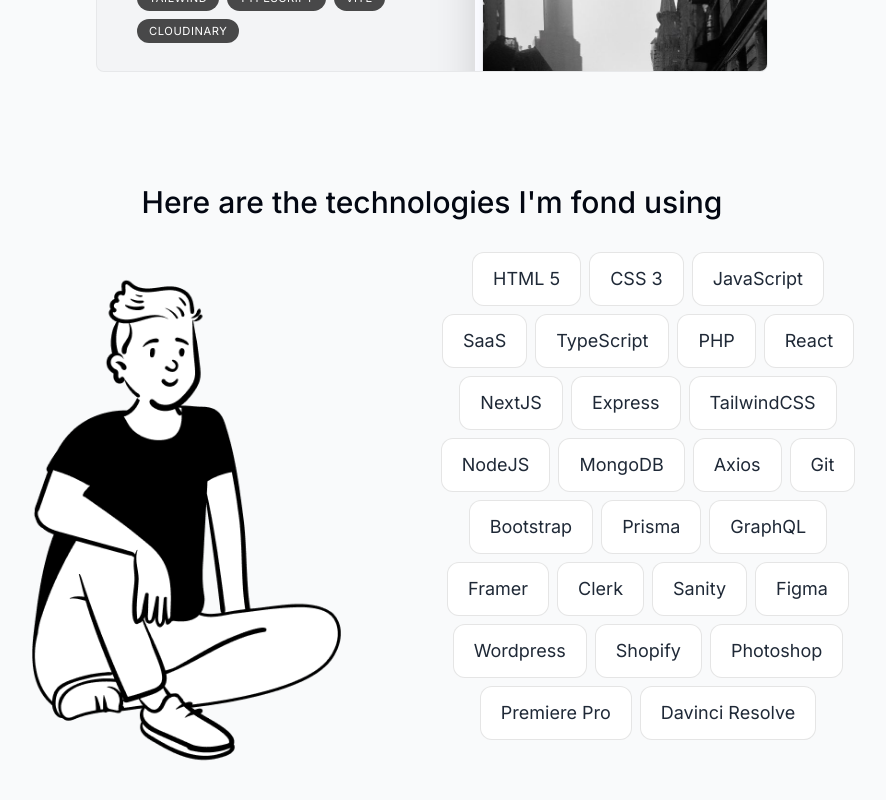
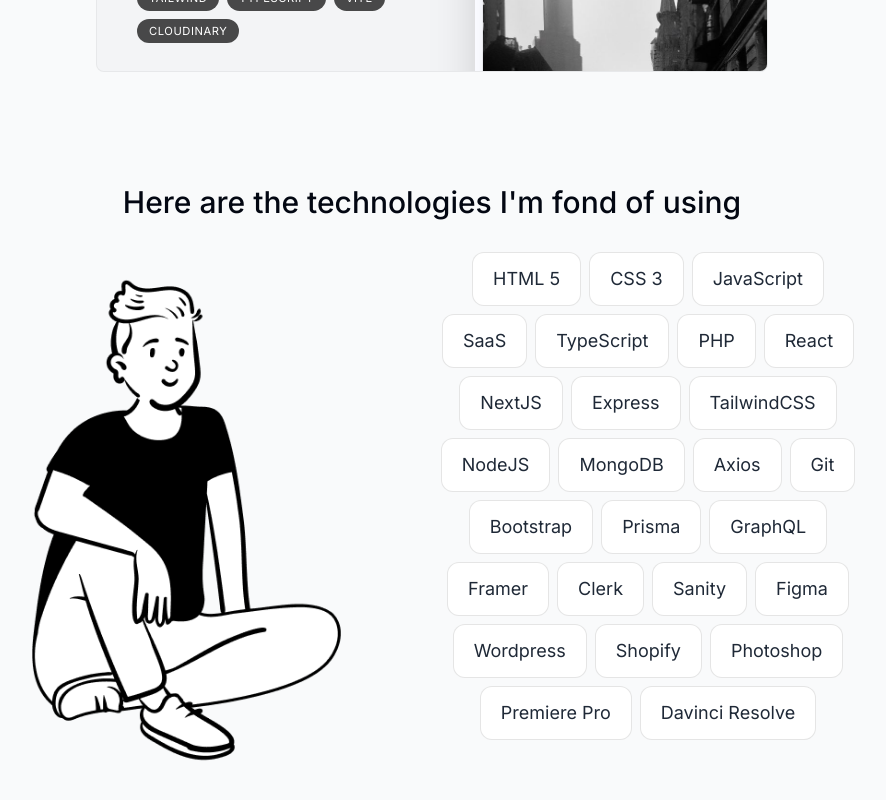
Before and after one commit to leandrology/portfolio, a Next.js app: page / in a window 1280 px wide. Shown: the part 3781-4581 px from the top of the page, without its empty margins (208-1094 px from the left). Built offline with nearby package versions, Linux system fonts and the light colour scheme.

Commit message:
Small change on skills

```diff
--- a/app/page.tsx
+++ b/app/page.tsx
@@ -5,6 +5,7 @@
 import Projects from "@/components/projects";
 import SectionDivider from "@/components/section-divider";
 import Skills from "@/components/skills";
+import Script from "next/script";
 
 export default function Home() {
   return (
--- a/components/skills.tsx
+++ b/components/skills.tsx
@@ -35,16 +35,20 @@
       ref={ref}
       className="mb-28 max-w-[53rem] scroll-mt-28 text-center sm:mb-40"
     >
-      <SectionHeading>Here are the technologies I'm fond using</SectionHeading>
+      <SectionHeading>
+        Here are the technologies I'm fond of using
+      </SectionHeading>
       <div className="columns-2">
         <div className="hidden lg:block text-black rounded-2xl xxl:mx-auto justify-normal">
-          <Image src={myImg}
+          <Image
+            src={myImg}
             width="400"
             height="300"
             quality="95"
             priority={true}
             className="xs:w-[220px] dark:opacity-80"
-          alt="Character image of me sitting" />
+            alt="Character image of me sitting"
+          />
         </div>
         <ul className="flex flex-wrap justify-center gap-2 text-lg text-gray-800">
           {skillsData.map((skill, index) => (
@@ -64,8 +68,6 @@
           ))}
         </ul>
       </div>
-
-
     </section>
   );
 }
```
Lines whose indentation alone changed are shown as unchanged.
